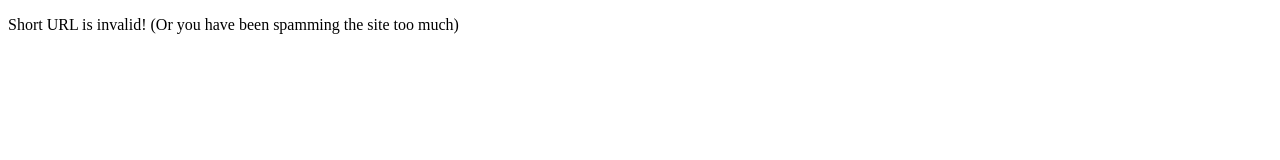
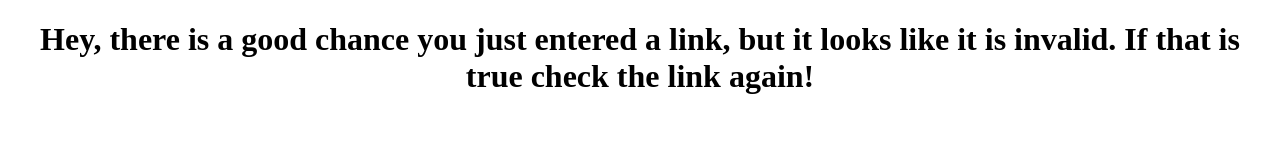
Before and after one commit to XeyPlays/link, a website: page src/index.html in a window 1280 px wide. Drawn offline with Linux system fonts and the light colour scheme.

Commit message:
Update index.html

```diff
--- a/src/index.html
+++ b/src/index.html
@@ -2,9 +2,9 @@
 <html>
   <head>
     <meta charset="utf-8" />
-    <title>Invalid URL!</title>
+    <title>Heyo!</title>
   </head>
   <body>
-    <p>Short URL is invalid! (Or you have been spamming the site too much)</p>
+    <center><h1>Hey, there is a good chance you just entered a link, but it looks like it is invalid. If that is true check the link again!</h1><center>
   </body>
 </html>
```
